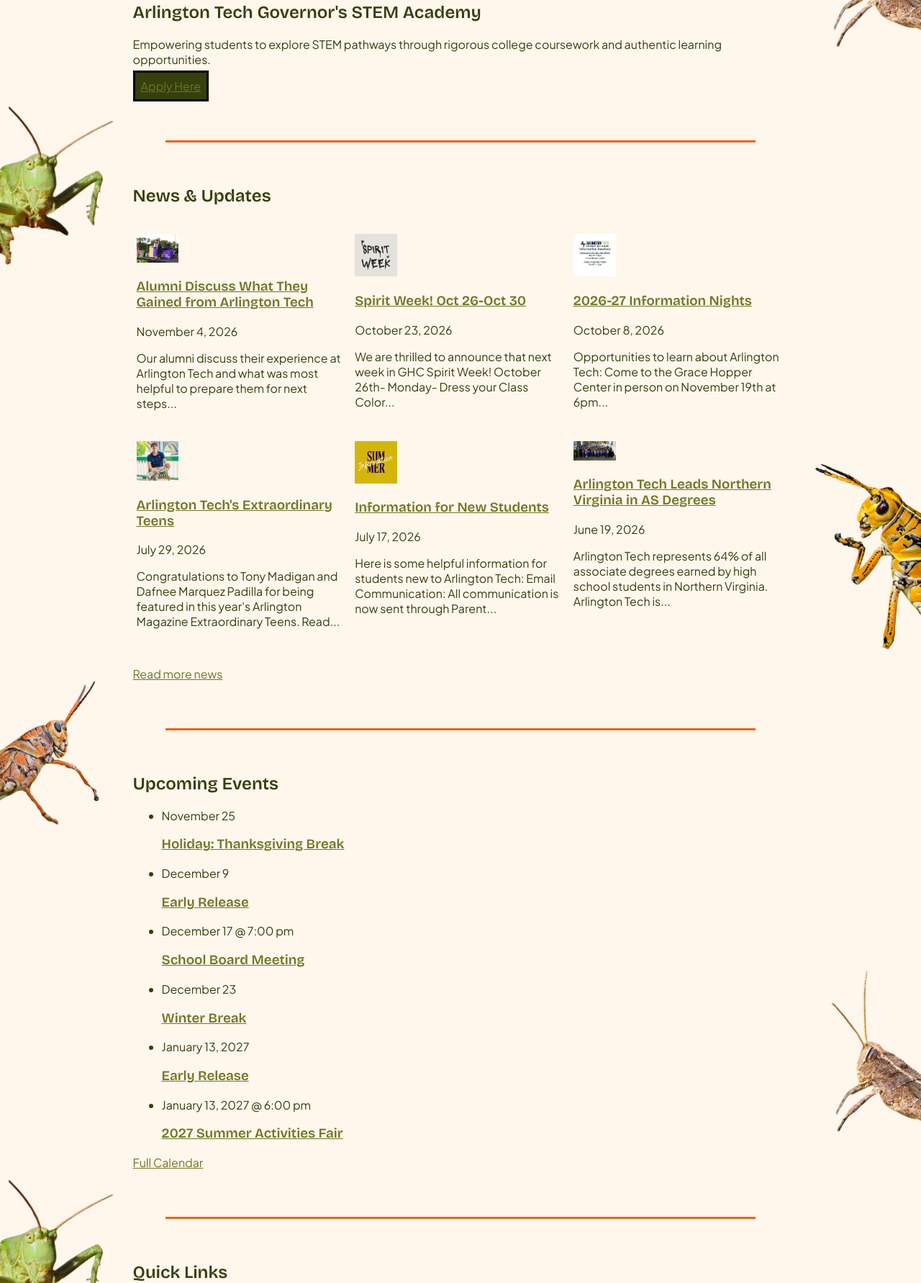
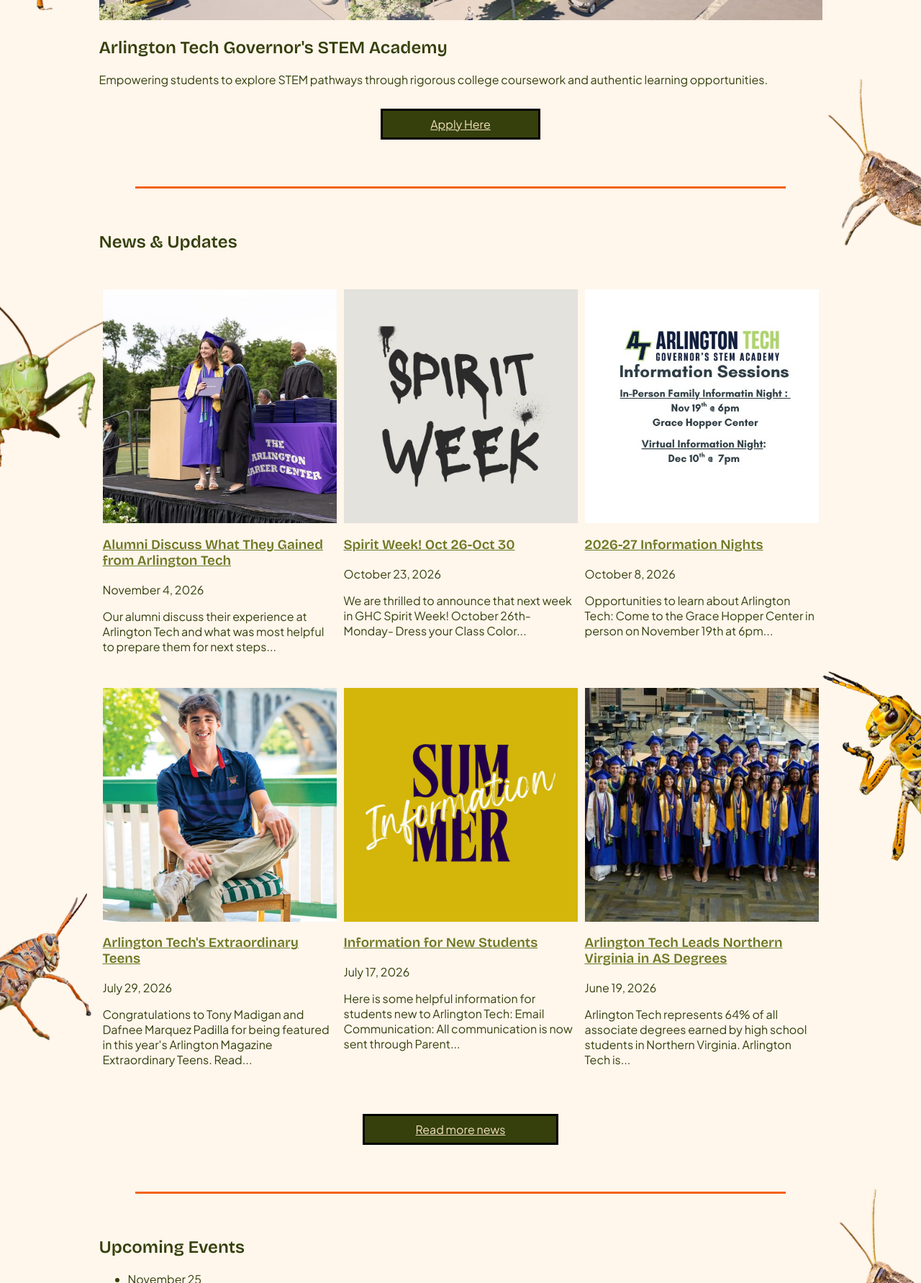
Before and after one commit to DetectiveOsprey/DetectiveOsprey.github.io, a plain HTML site: page projects/zen_garden/index.html in a window 1280 px wide. Shown: the part 1017-2800 px from the top of the page at 72% size. Drawn offline with Linux system fonts and the light colour scheme.

Commit message:
fixed nav menu dropdowns and news image sizing

```diff
--- a/projects/zen_garden/index.html
+++ b/projects/zen_garden/index.html
@@ -125,7 +125,8 @@
       <h1>Arlington Tech Governor's STEM Academy</h1>
       <p>Empowering students to explore STEM pathways through rigorous college
       coursework and authentic learning opportunities.</p>
-      <a class="button" href="https://arlingtontech.apsva.us/apply-to-arlington-tech/">Apply Here</a>
+
+      <a class="button" id="apply" href="https://arlingtontech.apsva.us/apply-to-arlington-tech/">Apply Here</a>
     </div>
   </section>
 
@@ -134,7 +135,9 @@
     <div class="card-list">
 
       <article id="card1" class="card">
+        <div id="card1-image">
         <img src="images/news-alumni.jpg" alt="Student graduating from ACC shakes the principal's hand.">
+        </div>
         <h3><a href="https://arlingtontech.apsva.us/2026/11/04/alumni-discuss-what-they-gained-from-arlington-tech/">Alumni Discuss What They Gained from Arlington Tech</a></h3>
         <p class="date"><time datetime="2026-11-04">November 4, 2026</time></p>
         <p>Our alumni discuss their experience at Arlington Tech and what was
@@ -142,7 +145,9 @@
       </article>
 
       <article class="card" id="card2">
+        <div id="card2-image">
         <img src="images/news-spirit-week.jpg" alt="Spirit Week">
+        </div>
         <h3><a href="https://arlingtontech.apsva.us/2026/10/23/spirit-week-oct-26-oct-30/">Spirit Week! Oct 26-Oct 30</a></h3>
         <p class="date"><time datetime="2026-10-23">October 23, 2026</time></p>
         <p>We are thrilled to announce that next week in GHC Spirit Week!
@@ -150,7 +155,9 @@
       </article>
 
       <article class="card" id="card3">
+        <div id="card3-image">
         <img src="images/news-info-nights.jpg" alt="Arlington Tech Information Sessions: In-Person Family Information Night, November 19 at 6pm at the Grace Hopper Center. Virtual Information Night, December 10 at 7pm.">
+        </div>
         <h3><a href="https://arlingtontech.apsva.us/2026/10/08/2026-27-information-nights/">2026-27 Information Nights</a></h3>
         <p class="date"><time datetime="2026-10-08">October 8, 2026</time></p>
         <p>Opportunities to learn about Arlington Tech: Come to the Grace
@@ -158,7 +165,9 @@
       </article>
 
       <article class="card" id="card4">
+        <div id="card4-image">
         <img src="images/news-extraordinary-teens.jpg" alt="Student sits and smiles at the camera">
+        </div>
         <h3><a href="https://arlingtontech.apsva.us/2026/07/29/arlington-techs-extraordinary-teens/">Arlington Tech's Extraordinary Teens</a></h3>
         <p class="date"><time datetime="2026-07-29">July 29, 2026</time></p>
         <p>Congratulations to Tony Madigan and Dafnee Marquez Padilla for being
@@ -166,7 +175,9 @@
       </article>
 
       <article class="card" id="card5">
+        <div id="card5-image">
         <img src="images/news-new-students.jpg" alt="Summer Information">
+        </div>
         <h3><a href="https://arlingtontech.apsva.us/2026/07/17/information-for-new-students/">Information for New Students</a></h3>
         <p class="date"><time datetime="2026-07-17">July 17, 2026</time></p>
         <p>Here is some helpful information for students new to Arlington Tech:
@@ -174,7 +185,9 @@
       </article>
 
       <article class="card" id="card6">
+        <div id="card6-image">
         <img src="images/news-as-degrees.jpg" alt="A group of graduates with faculty and school leaders">
+        </div>
         <h3><a href="https://arlingtontech.apsva.us/2026/06/19/arlington-tech-leads-in-as-degrees/">Arlington Tech Leads Northern Virginia in AS Degrees</a></h3>
         <p class="date"><time datetime="2026-06-19">June 19, 2026</time></p>
         <p>Arlington Tech represents 64% of all associate degrees earned by high
@@ -182,7 +195,7 @@
       </article>
 
     </div>
-    <p class="more-link" class="button"><a href="https://arlingtontech.apsva.us/category/news/">Read more news</a></p>
+    <p class="more-link button"><a href="https://arlingtontech.apsva.us/category/news/">Read more news</a></p>
   </section>
 
   <section id="events">
@@ -213,7 +226,7 @@
         <h3><a href="https://arlingtontech.apsva.us/event/2027-summer-activities-fair/">2027 Summer Activities Fair</a></h3>
       </li>
     </ul>
-    <p class="more-link"><a href="https://arlingtontech.apsva.us/calendar/">Full Calendar</a></p>
+    <p class="button calendar-button"><a href="https://arlingtontech.apsva.us/calendar/">Full Calendar</a></p>
   </section>
 
   <section id="quick-links">
--- a/projects/zen_garden/style.css
+++ b/projects/zen_garden/style.css
@@ -172,15 +172,16 @@ a:hover, a:active {
   padding: 8px;
   border: solid 3px black;
   background-color: #35400C;
+  width: auto;
 }
 
-/* .button a, .button a:link, .button a:visited {
+.button a, .button a:link, .button a:visited {
   color: #f2dfbb;
 }
 
 .button a:hover, .button a:active {
   color: #ab9876;
-} */
+}
 
 .sub-menu a, .sub-menu a:link, .sub-menu a:visited {
   color: #6D7722;
@@ -228,7 +229,7 @@ a:hover, a:active {
 .menu-item:hover .submenu, .menu-item:focus-within .submenu {
   display: block;
   position: absolute;
-  background-color: #f9f9f9;
+  background-color: #35400C;
   box-shadow: 0px 8px 16px 0px rgba(0,0,0,0.2);
   z-index: 1;
   padding: 5px;
@@ -373,7 +374,7 @@ card img {
   margin: 0 auto 15px auto;
 }
 
-#hero::after, #news::after, #events::after, #quick-links::after, aside::after {
+#hero::after, #news::after, #events::after, #quick-links::after {
   content: "";
   display: block;
   width: 90%;
@@ -384,8 +385,24 @@ card img {
 
 }
 
+aside::after {
+  content: "";
+  display: block;
+  width: 90%;
+  height: 3px;
+  background: #F2620f;
+  margin: 65px auto 0;
+  margin-bottom: 40px;
+  margin-top: 25px;
+}
+
 #legal p, #disclaimer {
   font-size: 0.75rem;
+}
+
+#disclaimer {
+  text-align: center;
+  font-weight: 800;
 }
 
 #legal-body::after {
@@ -419,3 +436,60 @@ card img {
 .sub-link a {
   color: #35400C;
 }
+
+#apply {
+  color: #f2dfbb;
+  margin-top: 30px;
+}
+
+#apply:hover {
+  color: #ab9876;
+}
+
+.hero-image {
+  margin-top: 30px;
+}
+
+body *:focus-visible {
+  outline: 3px solid  #F2620f;
+  opacity: 0.75;
+  border-radius: 5;
+}
+
+::selection {
+  background-color: #a6b05a;
+  opacity: 0.01;
+}
+
+#card1-image, #card2-image, #card3-image, #card4-image, #card5-image, #card6-image {
+  width: 325px;
+  height: 325px;
+}
+
+#card1-image img, #card2-image img, #card3-image img, #card4-image img, #card5-image img, #card6-image img {
+  width: 100%;
+  height: 100%;
+  object-fit: cover;
+}
+
+.more-link {
+  width: 250px;
+  margin-left: auto;
+  margin-right: auto;
+  text-align: center;
+}
+
+.calendar-button {
+  width: 200px;
+  margin-left: auto;
+  margin-right: auto;
+  text-align: center;
+}
+
+#apply {
+  width: 200px;
+  margin-left: auto;
+  margin-right: auto;
+  text-align: center;
+  display: block;
+}
```
